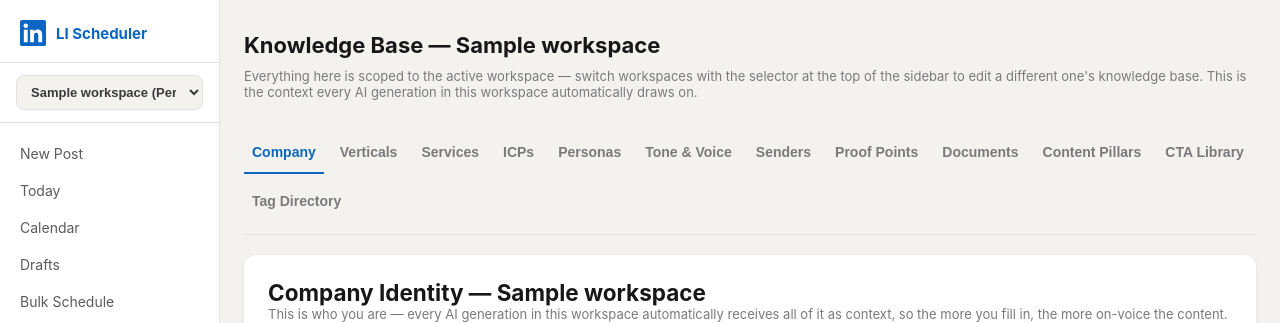
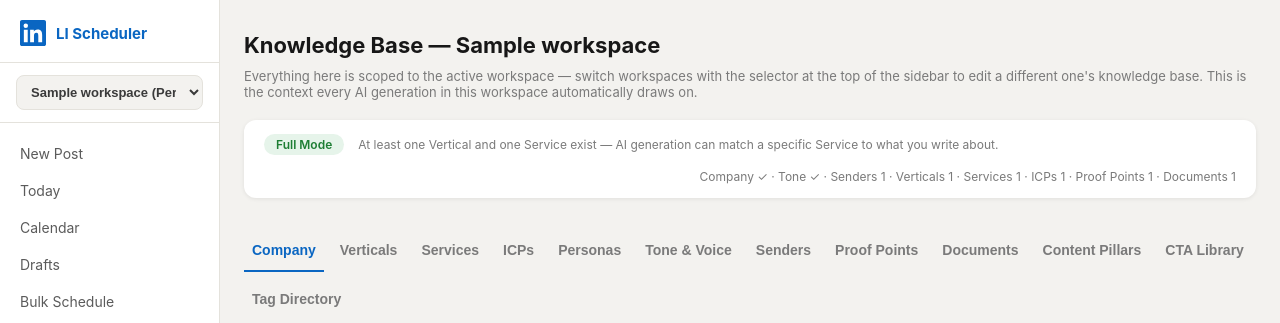
Before and after one commit to ananthsridev12/l-auto, a PHP site: page /pages/knowledge.php in a window 1280 px wide. Shown: the top 323 px of the page. Run offline with PHP 8.4, Linux system fonts and the light colour scheme; the visitor is signed in with stand-in values (Sample User, id 1); tables that the repository leaves empty hold one stand-in row (values such as "Sample post"); some libraries are stand-ins or nearby versions.

Commit message:
KB Phase 10: weighted service-match scoring + KB completeness indicator
match_service_by_keywords() now scores across signal_keywords/
signal_types/tech_triggers/industries with different weights (mirrors
the ISE design doc's KBMatcher +3/+3/+2 pattern, adapted to match a
free-text topic string instead of a structured target-company row)
and requires a minimum score to qualify, instead of a flat single-field
word-overlap count. Same call site (calendar_generate_one.php) keeps
working unchanged.

New kb_completeness() helper + a summary strip at the top of the
Knowledge Base page showing Lite/Full mode and per-block fill counts —
informational only, generation already degrades gracefully regardless.

Co-Authored-By: Claude Sonnet 5 <noreply@anthropic.com>
Claude-Session: https://claude.ai/code/session_011X44xCBj1h6qmFvzjPGemr

```diff
--- a/linkedin-scheduler/includes/post_helpers.php
+++ b/linkedin-scheduler/includes/post_helpers.php
@@ -184,33 +184,63 @@ function delete_service(int $workspaceId, int $id): void
     db()->prepare('DELETE FROM services WHERE workspace_id = ? AND id = ?')->execute([$workspaceId, $id]);
 }
 
-// KB expansion Phase 9 (docs/KNOWLEDGE_BASE.md) — Calendar Batch has no
-// per-post Service picker (it auto-generates unattended), so it matches
-// a service by simple keyword overlap between the topic/pillar name and
-// services.signal_keywords instead. A much simpler first cut than full
-// scoring (see Phase 10 in docs/KNOWLEDGE_BASE.md); returns null (no
-// service context added) when nothing overlaps.
+// KB expansion Phase 9/10 (docs/KNOWLEDGE_BASE.md) — Calendar Batch has
+// no per-post Service picker (it auto-generates unattended), so it
+// matches a service by keyword overlap between the topic/pillar name
+// and the service's signal fields instead. Weighted similarly to the
+// ISE design doc's KBMatcher (signal_types/tech_triggers count for more
+// than a plain signal_keywords hit, industries count for less) — but
+// adapted to match a free-text topic string rather than a structured
+// target-company row, since this app has no separate "companies" table.
+// Deterministic, no AI involved. Returns null below the qualifying
+// threshold so "no confident match" never forces irrelevant context in.
+const SERVICE_MATCH_MIN_SCORE = 2;
+
 function match_service_by_keywords(int $workspaceId, string $topic): ?array
 {
     $topicWords = preg_split('/[^a-z0-9]+/', strtolower(trim($topic)), -1, PREG_SPLIT_NO_EMPTY);
     if (!$topicWords) {
         return null;
     }
+    $topicWords = array_flip($topicWords);
     $best = null;
     $bestScore = 0;
     foreach (fetch_services($workspaceId) as $service) {
-        $keywords = strtolower(trim((string) ($service['signal_keywords'] ?? '')));
-        if ($keywords === '') {
-            continue;
-        }
-        $serviceWords = preg_split('/[^a-z0-9]+/', $keywords, -1, PREG_SPLIT_NO_EMPTY);
-        $score = count(array_intersect($topicWords, $serviceWords));
+        $score = score_service_signal_overlap($service, $topicWords);
         if ($score > $bestScore) {
             $bestScore = $score;
             $best = $service;
         }
     }
-    return $best;
+    return $bestScore >= SERVICE_MATCH_MIN_SCORE ? $best : null;
+}
+
+// Weighted overlap between a service's signal fields and a set of
+// lowercased topic words (as an array_flip'd lookup for O(1) membership
+// checks). Exposed separately from match_service_by_keywords() so a
+// future caller (e.g. a KB completeness / signal-strength display) can
+// score one specific service without re-fetching the whole list.
+function score_service_signal_overlap(array $service, array $topicWordLookup): int
+{
+    $score = 0;
+    foreach ([
+        'signal_keywords' => 2,
+        'signal_types'    => 3,
+        'tech_triggers'   => 3,
+        'industries'      => 1,
+    ] as $field => $weight) {
+        $raw = strtolower(trim((string) ($service[$field] ?? '')));
+        if ($raw === '') {
+            continue;
+        }
+        $fieldWords = preg_split('/[^a-z0-9]+/', $raw, -1, PREG_SPLIT_NO_EMPTY);
+        foreach ($fieldWords as $word) {
+            if (isset($topicWordLookup[$word])) {
+                $score += $weight;
+            }
+        }
+    }
+    return $score;
 }
 
 // KB expansion Phase 5 (docs/KNOWLEDGE_BASE.md) — ICPs.
@@ -268,6 +298,35 @@ function fetch_matching_proof_point(int $workspaceId, int $serviceId, ?int $vert
     $stmt = db()->prepare('SELECT * FROM proof_points WHERE workspace_id = ? AND vertical_id = ? AND is_public = 1 ORDER BY created_at DESC LIMIT 1');
     $stmt->execute([$workspaceId, $verticalId]);
     return $stmt->fetch() ?: null;
+}
+
+// KB round 2, Phase 14 (KB Phase 10 — docs/KNOWLEDGE_BASE.md) — a fill
+// summary for the Knowledge Base page's top strip. Informational only;
+// generation already degrades gracefully regardless of what's filled.
+// 'mode' mirrors the design doc's own Lite/Full detection: Full once
+// there's at least one Vertical AND one Service to match against.
+function kb_completeness(int $userId, array $workspace): array
+{
+    $workspaceId = (int) $workspace['id'];
+    $companyFilled = trim((string) ($workspace['about'] ?? '')) !== '' || trim((string) ($workspace['credibility_statement'] ?? '')) !== '';
+    $toneFilled = trim((string) ($workspace['tone_descriptors'] ?? '')) !== ''
+        || trim((string) ($workspace['words_never'] ?? '')) !== ''
+        || trim((string) ($workspace['good_example'] ?? '')) !== '';
+    $verticalCount = count(fetch_verticals($workspaceId));
+    $serviceCount = count(fetch_services($workspaceId));
+
+    return [
+        'company_filled' => $companyFilled,
+        'tone_filled'    => $toneFilled,
+        'senders'        => count(fetch_senders($workspaceId)),
+        'verticals'      => $verticalCount,
+        'services'       => $serviceCount,
+        'icps'           => count(fetch_icps($workspaceId)),
+        'personas'       => count(fetch_personas($userId, $workspaceId)),
+        'proof_points'   => count(fetch_proof_points($workspaceId)),
+        'documents'      => count(fetch_knowledge_documents($workspaceId)),
+        'mode'           => ($verticalCount > 0 && $serviceCount > 0) ? 'full' : 'lite',
+    ];
 }
 
 // $workspaceId scopes results to a workspace; rows with NULL
--- a/linkedin-scheduler/pages/knowledge.php
+++ b/linkedin-scheduler/pages/knowledge.php
@@ -524,6 +524,7 @@ $knowledgeDocuments = fetch_knowledge_documents($workspaceId);
 $ctaLibrary = fetch_cta_library($userId, $workspaceId);
 $funnelStages = ['Awareness', 'Consideration', 'Decision', 'Retention'];
 $brandPalettes = fetch_brand_palettes($userId);
+$kbCompleteness = kb_completeness($userId, $workspace);
 
 $pageTitle  = 'Knowledge Base';
 $activePage = 'knowledge';
@@ -532,6 +533,27 @@ require __DIR__ . '/../includes/layout_top.php';
 ?>
 <div class="page-header"><h1>Knowledge Base — <?= h($workspace['name']) ?></h1></div>
 <p class="muted" style="margin-top:-14px; margin-bottom:20px;">Everything here is scoped to the active workspace — switch workspaces with the selector at the top of the sidebar to edit a different one's knowledge base. This is the context every AI generation in this workspace automatically draws on.</p>
+
+<div class="card" style="padding:14px 20px; margin-bottom:20px; display:flex; align-items:center; gap:14px; flex-wrap:wrap;">
+  <span class="badge <?= $kbCompleteness['mode'] === 'full' ? 'badge-active' : 'badge-warning' ?>">
+    <?= $kbCompleteness['mode'] === 'full' ? 'Full Mode' : 'Lite Mode' ?>
+  </span>
+  <span class="muted" style="font-size:12px;">
+    <?= $kbCompleteness['mode'] === 'full'
+        ? 'At least one Vertical and one Service exist — AI generation can match a specific Service to what you write about.'
+        : 'Add at least one Vertical and one Service to unlock Service matching (still fully optional — generation works fine without it).' ?>
+  </span>
+  <span class="muted" style="font-size:12px; margin-left:auto;">
+    Company <?= $kbCompleteness['company_filled'] ? '✓' : '—' ?> ·
+    Tone <?= $kbCompleteness['tone_filled'] ? '✓' : '—' ?> ·
+    Senders <?= $kbCompleteness['senders'] ?> ·
+    Verticals <?= $kbCompleteness['verticals'] ?> ·
+    Services <?= $kbCompleteness['services'] ?> ·
+    ICPs <?= $kbCompleteness['icps'] ?> ·
+    Proof Points <?= $kbCompleteness['proof_points'] ?> ·
+    Documents <?= $kbCompleteness['documents'] ?>
+  </span>
+</div>
 
 <nav class="settings-tabs" id="kbTabs">
   <button type="button" class="settings-tab-btn" data-tab-target="company">Company</button>
```
Also changed, not shown: linkedin-scheduler/docs/KNOWLEDGE_BASE.md (+1 -1 lines).
